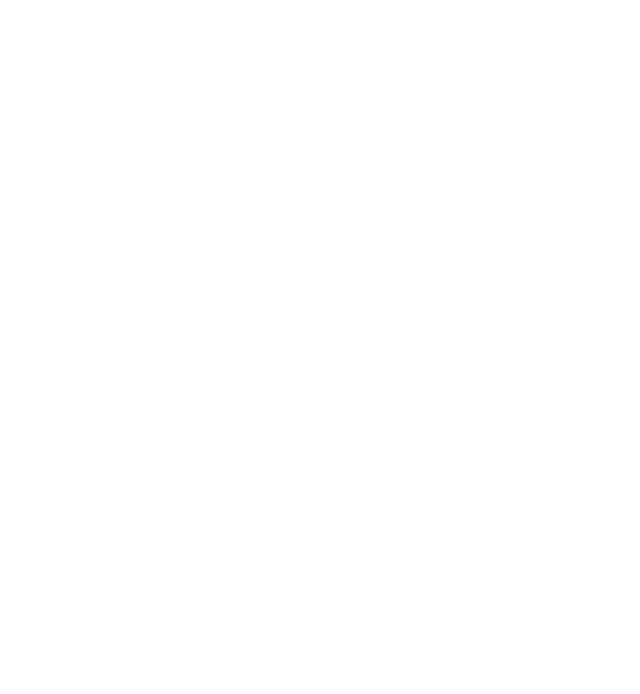
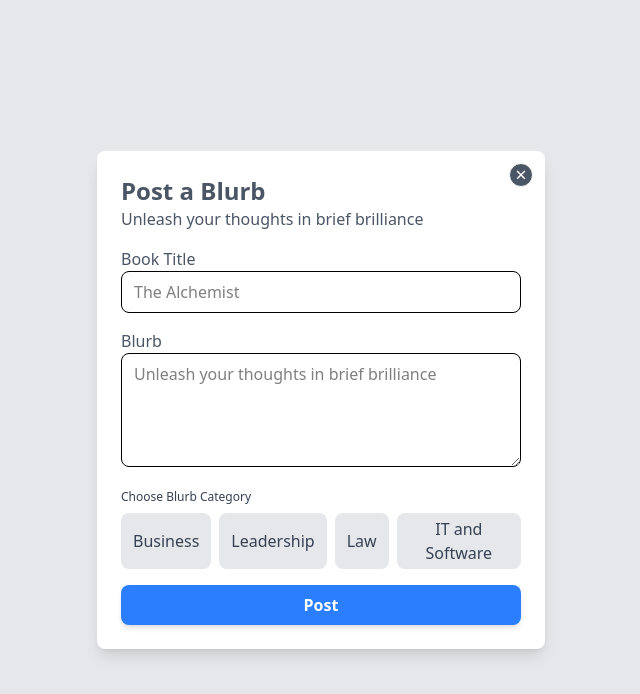
Before and after one commit to KakuElvis/versevault, a React (Vite) app: page /post_blurb in a window 1280 px wide. Before the commit this address had no page. Shown: the top 694 px of the page, without its empty margins (319-959 px from the left). Built offline with nearby package versions, Linux system fonts and the light colour scheme.

Commit message:
added post a blurb page

```diff
--- a/src/Account/Login.jsx
+++ b/src/Account/Login.jsx
@@ -4,15 +4,15 @@
 const Login = () => {
   return (
     <>
-        <div className='flex items-center justify-center h-screen bg-gray-100'>
-            <div class="bg-white p-8 rounded-lg shadow-lg w-96">
+        <div className='bg-gray-100 flex items-center justify-center h-screen'style={{ backgroundImage: `url('./src/assets/verse.svg')`}}>
+            <div class="bg-white p-8 rounded-lg shadow-lg w-full max-w-md">
                 <h2 class="text-2xl font-bold mb-6 text-center text-gray-600">Start Blurbing</h2>
                 <h4 class="text-left text-gray-600 mb-6">Login to blurb</h4>
 
                 <form>
-                    <input type="text" placeholder="Username" required class="w-full p-3 mb-4 border border-gray-300 rounded"/>
+                    <input type="text" placeholder="Username" required class="w-full p-3 mb-4 border-gray-300 border rounded-lg focus:outline-none focus:ring-2 focus:ring-blue-500"/>
                     <div class="relative mb-4">
-                        <input type="password" id="password" placeholder="Password" required class="w-full p-3 border border-gray-300 rounded"/>
+                        <input type="password" id="password" placeholder="Password" required class="w-full px-4 py-2 border-gray-300 border rounded-lg focus:outline-none focus:ring-2 focus:ring-blue-500"/>
                         <span class="absolute right-3 top-3 cursor-pointer" onclick="togglePassword()">👁️</span>
                     </div>
 
--- a/src/Account/Register.jsx
+++ b/src/Account/Register.jsx
@@ -4,18 +4,18 @@
 const Register = () => {
   return (
     <>
-        <div className='bg-gray-100 flex items-center justify-center h-screen'>
+        <div className='bg-gray-100 flex items-center justify-center h-screen' style={{ backgroundImage: `url('./src/assets/verse.svg')`}}>
             <div class="bg-white p-8 rounded-lg shadow-lg w-full max-w-md">
                 <h2 class="text-2xl font-bold mb-4 text-center">Let’s Blurb</h2>
                 <h4 class="text-center text-gray-600 mb-6">We just need your email and username.</h4>
                 <form action="#" method="POST">
                     <div class="mb-4">
                         <label for="email" class="block text-gray-700"></label>
-                        <input type="email" id="email" name="email" placeholder="Email" class="w-full px-4 py-2 border rounded-lg focus:outline-none focus:ring-2 focus:ring-blue-500"/>
+                        <input type="email" id="email" name="email" placeholder="Email" class="w-full px-4 py-2 border-gray-300 border rounded-lg focus:outline-none focus:ring-2 focus:ring-blue-500"/>
                     </div>
                     <div class="mb-4">
                         <label for="password" class="block text-gray-700">Password</label>
-                        <input type="password" id="password" name="password" placeholder="password" class="w-full px-4 py-2 border rounded-lg focus:outline-none focus:ring-2 focus:ring-blue-500"/>
+                        <input type="password" id="password" name="password" placeholder="password" class="w-full px-4 py-2 border-gray-300 border rounded-lg focus:outline-none focus:ring-2 focus:ring-blue-500"/>
                     </div>
                     <button type="submit" class="w-full bg-blue-500 text-white py-2 rounded-lg cursor-pointer hover:bg-blue-600 focus:outline-none focus:ring-2 focus:ring-blue-500 shadow-lg">Sign Up</button>
                 </form>
--- a/src/App.jsx
+++ b/src/App.jsx
@@ -8,6 +8,7 @@
 import Home from './Pages/Home'
 import Signup from './Pages/Signup';
 import Signin from './Pages/Signin';
+import Post_blurb from './Pages/Post_blurb';
 
 function App() {
 
@@ -32,6 +33,7 @@
 
           <Route path="/signup" element={<Signup />} />
           <Route path="/signin" element={<Signin />} />
+          <Route path="/post_blurb" element={<Post_blurb />} />
         </Routes>
       </Router>
 
--- a/src/Blurb/Create_blurb.jsx
+++ b/src/Blurb/Create_blurb.jsx
@@ -0,0 +1,40 @@
+import React from 'react'
+
+const Create_blurb = () => {
+  return (
+    <>
+        <div class="bg-gray-200 flex items-center justify-center h-screen">
+            <div class="bg-white p-6 rounded-lg shadow-lg w-full max-w-md relative">
+                <button class="absolute top-3 right-3 w-6 h-6 text-xl flex items-center justify-center text-white hover:text-gray-100 bg-gray-600 border rounded-full">
+                    &times;
+                </button>
+
+                <h2 class="text-2xl font-bold text-gray-600">Post a Blurb</h2>
+                <h1 class="mb-4 text-gray-600">Unleash your thoughts in brief brilliance</h1>
+                <form action="#" method="POST">
+                    <div class="mb-4">
+                        <label for="book-title" class="block text-gray-600">Book Title</label>
+                        <input type="text" id="book-title" name="book-title" placeholder="The Alchemist" class="w-full px-3 py-2 border rounded-lg focus:outline-none focus:ring-2 focus:ring-blue-500"/>
+                    </div>
+                    <div class="mb-4">
+                        <label for="blurb" class="block text-gray-600">Blurb</label>
+                        <textarea id="blurb" name="blurb" rows="4" placeholder="Unleash your thoughts in brief brilliance" class="w-full px-3 py-2 border rounded-lg focus:outline-none focus:ring-2 focus:ring-blue-500"></textarea>
+                    </div>
+                    <div class="mb-4 items-center">
+                        <p class="pb-2 text-gray-700  text-xs">Choose Blurb Category</p>
+                        <div class="flex space-x-2">
+                            <button type="button" class="bg-gray-200 text-gray-700 px-3 py-1 rounded-lg hover:bg-gray-300 cursor-pointer">Business</button>
+                            <button type="button" class="bg-gray-200 text-gray-700 px-3 py-1 rounded-lg hover:bg-gray-300 cursor-pointer">Leadership</button>
+                            <button type="button" class="bg-gray-200 text-gray-700 px-3 py-1 rounded-lg hover:bg-gray-300 cursor-pointer">Law</button>
+                            <button type="button" class="bg-gray-200 text-gray-700 px-3 py-1 rounded-lg hover:bg-gray-300 cursor-pointer">IT and Software</button>
+                        </div>
+                    </div>
+                    <button type="submit" class="w-full bg-blue-500 text-white py-2 rounded-lg hover:bg-blue-600 shadow-md font-bold cursor-pointer">Post</button>
+                </form>
+            </div>
+        </div>
+    </>
+  )
+}
+
+export default Create_blurb
--- a/src/Home/Nav.jsx
+++ b/src/Home/Nav.jsx
@@ -1,8 +1,10 @@
 import React from 'react'
 import { Link } from 'react-router-dom'
 
+
 const Nav = () => {
   return (
+
     <>
 
     <header>
@@ -25,7 +27,10 @@
                     <a href="#contact" class="hover:bg-hover-text ease-in duration-200 px-4 py-2 rounded-md">Contact</a>
                   </li>
                   <li>
-                    <a href="#contact" class="hover:bg-hover-text ease-in duration-200 px-4 py-2 rounded-md">Blog</a>
+                    <Link to="/post_blurb" class="hover:bg-hover-text ease-in duration-200 px-4 py-2 rounded-md">Create</Link>
+                  </li>
+                  <li>
+                    <Link to="/blurbs" class="hover:bg-hover-text ease-in duration-200 px-4 py-2 rounded-md">Blurbs</Link>
                   </li>
                 </ul>
             </div>
@@ -57,6 +62,8 @@
                         <li><a id="hLink" href="#home" class="hover:bg-hover-text ease-in duration-200">Home</a></li>
                         <li><a id="hLink" href="#about" class="hover:bg-hover-text ease-in duration-200">About</a></li>
                         <li><a id="hLink" href="#contact" class="hover:bg-hover-text ease-in duration-200">Contact</a></li>
+                        <li><a id="hLink" href="#contact" class="hover:bg-hover-text ease-in duration-200">Create Blurb</a></li>
+                        <li><a id="hLink" href="#contact" class="hover:bg-hover-text ease-in duration-200">Blurbs</a></li>
                     </div>
 
                     <div class="flex items-center space-x-4">
@@ -70,8 +77,11 @@
 
 
 
+
     </>
   )
 }
 
+
+
 export default Nav
--- /dev/null
+++ b/src/Pages/Post_blurb.jsx
@@ -0,0 +1,12 @@
+import React from 'react'
+import Create_blurb from '../Blurb/Create_blurb'
+
+const Post_blurb = () => {
+  return (
+    <div>
+        <Create_blurb/>
+    </div>
+  )
+}
+
+export default Post_blurb
```
Also changed, not shown: src/Account/Nav.jsx (added), src/Blurb/Category.jsx (added), src/assets/verse.svg (added).
